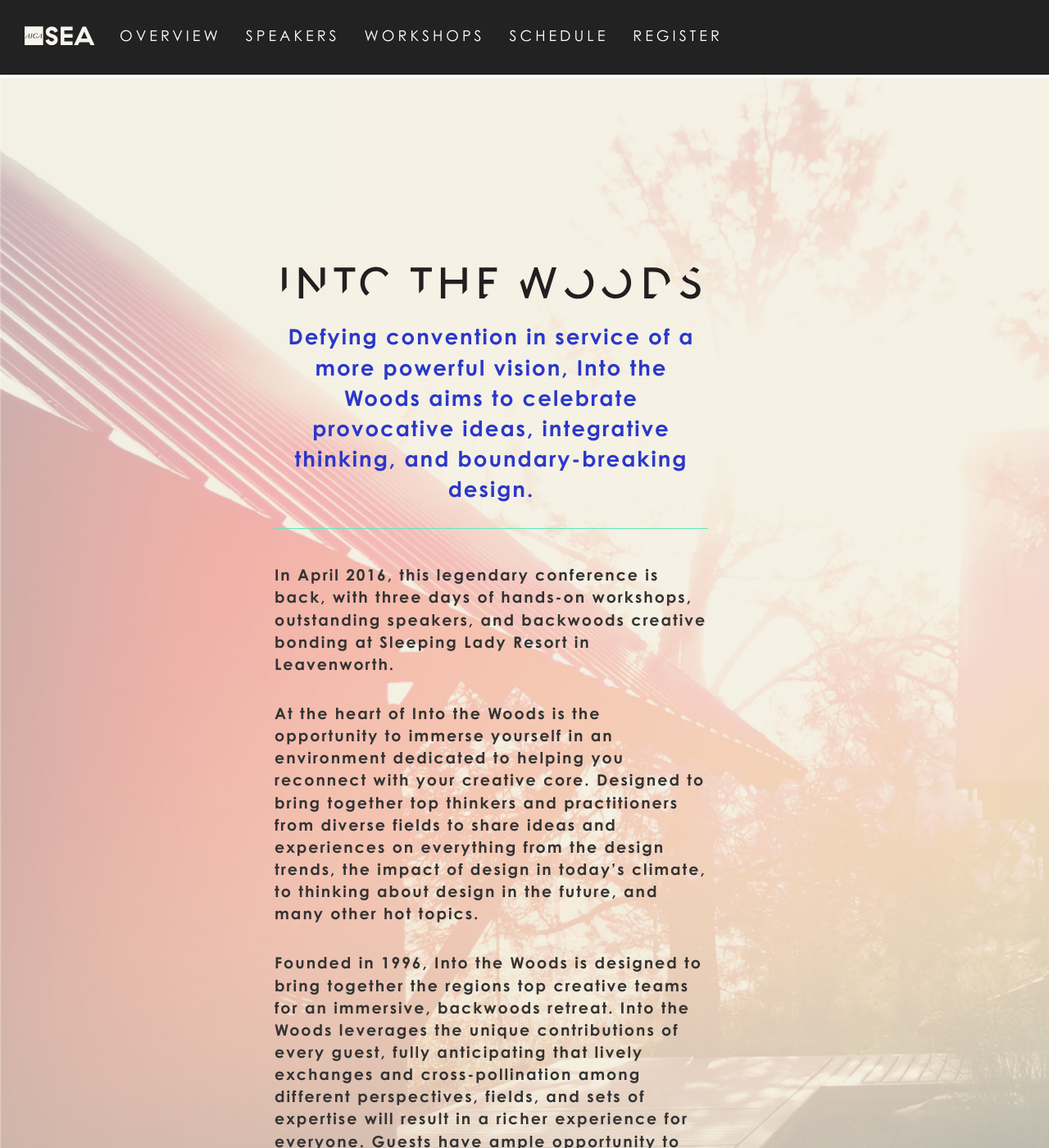
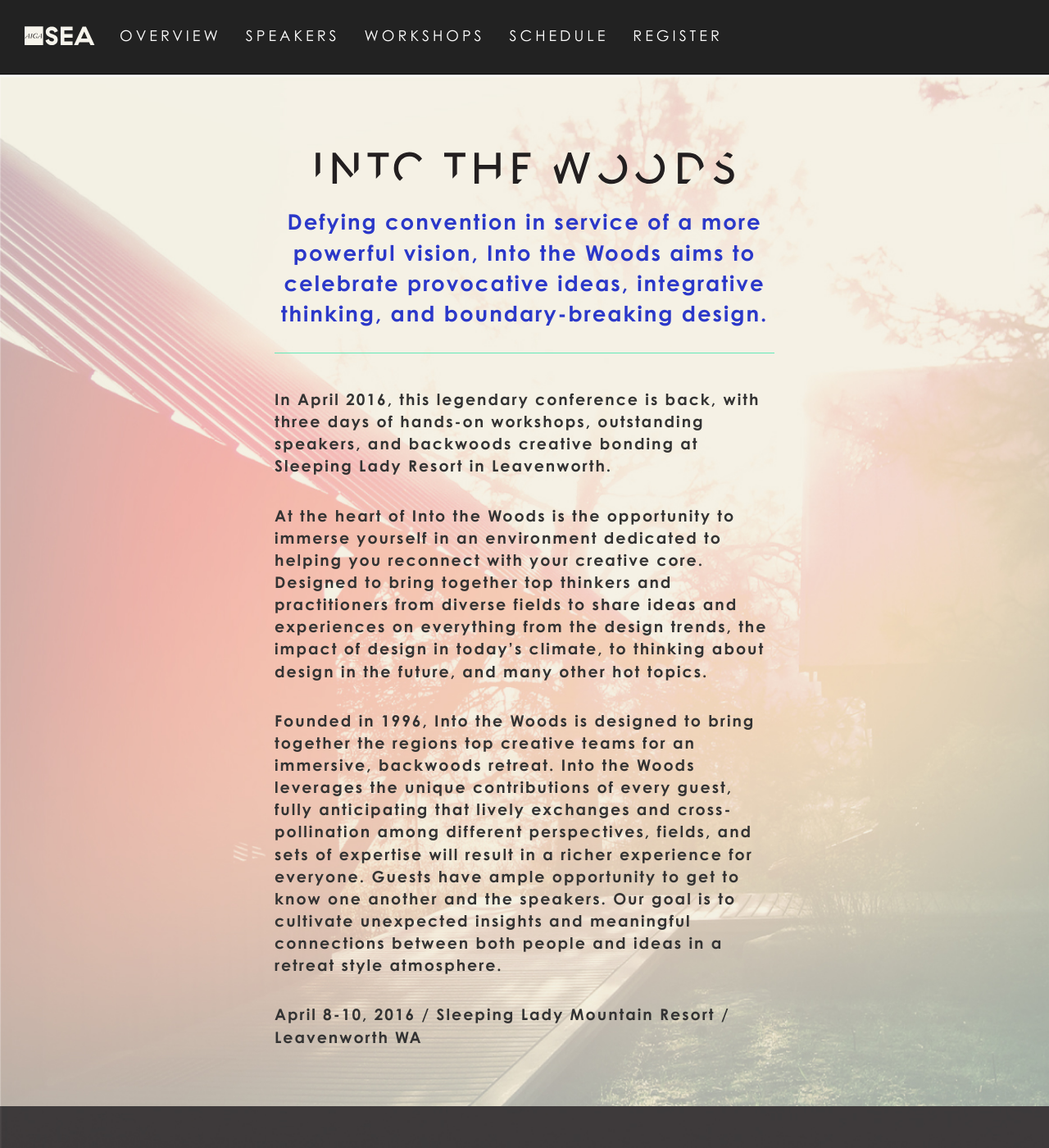
Before and after one commit to aiga-seattle/2015.aigaintothewoods.com, a Jekyll site: the page built from overview.html, in a window 1280 px wide and 1400 px high. Shown: the whole window at 82% size. Built offline with Jekyll 4.4.1, drawn with Linux system fonts in a browser that asks for light colours; nearby versions of some CDN libraries; some web fonts are replaced; some of the changed text lies outside the part shown.

Commit message:
Style Overview site

```diff
--- a/_includes/footer.html
+++ b/_includes/footer.html
@@ -8,7 +8,9 @@
         </div>
         <nav>
           <ul class="list-inline footer-cta">
-            <li>Contact Us</li>
+            <li>
+              <a href="mailto:hi@aigaintothewoods.com?subject=Hi">Contact Us</a>
+            </li>
             <li>Follow Us</li>
             <li>
               <ul class="list-inline social-links">
--- a/_sass/intothewoods/_footer.scss
+++ b/_sass/intothewoods/_footer.scss
@@ -1,8 +1,8 @@
 footer {
   text-align: center;
 
-  .footer-logo img{
-
+  a, a:hover, a:visited {
+    color: #000;
   }
 
   .footer-copy {
@@ -27,6 +27,10 @@
       > li:first-child {
         border-right: 2px solid #000;
       }
+
+      > li:last-child {
+        padding: 0;
+      }
     }
   }
 }
--- a/_sass/intothewoods/_overview-page.scss
+++ b/_sass/intothewoods/_overview-page.scss
@@ -1,5 +1,5 @@
 .overview-page {
-  section {
+  > section {
     padding: 38px 0;
   }
 }
@@ -40,11 +40,34 @@
 
   h2 {
     color: #63E9B9;
+    margin-bottom: 20px;
+  }
+
+  p {
+    font-size: 19px;
+    letter-spacing: 3px;
+  }
+
+  section {
+    margin-bottom: 42px;
+  }
+
+  .pricing-list {
+    margin-bottom: 20px;
+  }
+
+  .fine-text {
+    font-family: 'CenturyGothicStd', Helvetica, Arial, sans-serif;
+    font-size: 14px;
+
+    &:before {
+      content: '*';
+    }
   }
 }
 
 .conference-description .content{
-  padding-top: 194px;
+  padding-top: 54px;
 
   h1 {
     width: 515px;
--- a/overview.html
+++ b/overview.html
@@ -5,7 +5,7 @@
   <section class="conference-description nav-padding background-cover background-sleeping-lady">
     <div class="container-fluid">
       <div class="row">
-        <div class="col-md-5 col-md-offset-3 content">
+        <div class="col-md-6 col-md-offset-3 content">
 
           <h1 class="logo">
             <img src="/images/itw2016_logo_footer.svg" />
@@ -28,21 +28,26 @@
   <section class="registration-information background-cover background-mtn">
     <div class="container-fluid">
       <div class="row">
-        <div class="col-md-5 col-md-offset-3">
+        <div class="col-md-6 col-md-offset-3">
+          <section class="registration-fee-section">
             <h2>Registration Fees</h2>
             <p>Due to intimate mountain campus of the Sleeping Lady, Into the Woods is limited to 100 attendees. Conference registration fees include all events, workshops, lodging and gourmet meals.</p>
+          </section>
 
+          <section class="conference-fee-section">
             <h2>Conference Fee</h2>
-          <dl class="pricing-list list">
-            <dt>General Admission</dt>
-            <dd>$850 + taxes</dd>
-          </dl>
+            <p class="pricing-list">General Admission $850 + taxes</p>
             <p>Please note: Your room at Sleeping Lady will be shared with other attendees, and not necessarily with people you know. Once you register you will be contacted to inquire about your rooming preferences. If you know other attendees you would like to room with you will be able to list their names. Every effort will be made to meet your requests. Please contact us prior to registering if you have any concerns.</p>
+          </section>
 
+          <section class="group-rates-section">
             <h2>Group Rates</h2>
             <p>We encourage firms to take advantage of our group discount through room block purchases. Contact us to find out more.</p>
+          </section>
 
+          <section class="fine-text-section">
             <p class="fine-text">Registration fees for Into the Woods are not refundable, however, they are transferable. If you decide not to attend after registering, you may find another attendee to take your place.</p>
+          </section>
         </div>
       </div>
     </div>
@@ -51,7 +56,7 @@
   <section class="conference-organizers">
     <div class="container-fluid">
       <div class="row">
-        <div class="col-md-5 col-md-offset-3">
+        <div class="col-md-6 col-md-offset-3">
           <h2>Planning Committee</h2>
 
           <dl class="organizers-list list">
```
Also changed, not shown: 1 other file. Lines whose indentation alone changed are shown as unchanged.
